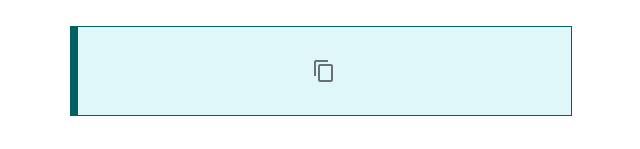
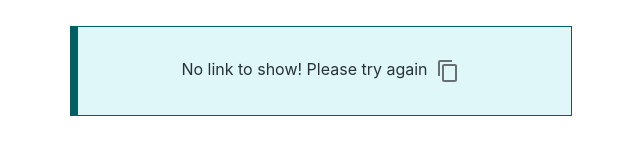
Before and after one commit to VirajPatidar/easy-share-frontend, a React (Create React App) app: page /file-link in a window 1280 px wide. Shown: the part 252-401 px from the top of the page, without its empty margins (319-959 px from the left). Built offline with nearby package versions, Linux system fonts and the light colour scheme.

Commit message:
minor fixes

```diff
--- a/src/atoms.js
+++ b/src/atoms.js
@@ -18,7 +18,7 @@ const localStorageEffect = key => ({setSelf, onSet}) => {
 export const fileLink = atom({
     key: "fileLink",
     default: "",
-    effects_UNSTABLE: [
-        localStorageEffect('results'),
-    ]
+    // effects_UNSTABLE: [
+    //     localStorageEffect('results'),
+    // ]
 });
--- a/src/components/getFile.js
+++ b/src/components/getFile.js
@@ -73,7 +73,9 @@ const GetFile = () => {
             <Grid container justifyContent="center" alignItems="center">
                 <Grid item xs={12} sx={{ textAlign: 'center' }}>
                     <Box mt={6}>
-                        <img src={logo} alt="logo" style={{ width: '220px' }} />
+                        <Link href="/">
+                            <img src={logo} alt="logo" style={{ width: '220px' }} />
+                        </Link>
                     </Box>
                     <Box mt={6} px={2}>
                         <Typography variant='h6' gutterBottom>
@@ -84,7 +86,7 @@ const GetFile = () => {
                 <Grid item xs={12} sm={8} md={5} p={2} sx={{ textAlign: "center" }}>
                     <Box p={3} sx={{ maxWidth: "800px", backgroundColor: "#e0f7fa", border: "1px solid", borderColor: "#006064", borderLeftWidth: "8px", borderLeftStyle: "solid" }}>
                         <Link href={fl} target="_blank" rel="noopener noreferrer" underline="hover">
-                            {fl}
+                            {fl ? fl : "No link to show! Please try again"}
                         </Link>
                         <ClickAwayListener onClickAway={handleTooltipClose}>
                             <Tooltip
--- a/src/components/home.js
+++ b/src/components/home.js
@@ -47,12 +47,12 @@ const Home = () => {
             setFileError(true);
             alert("Please select a file!");
         }
-        else if(file.length > 1){
+        else if (file.length > 1) {
             submit = false;
             alert("Only one file can be shared at a time!");
             setFileError(true);
         }
-        else if(file[0].size > (20*1000000)){
+        else if (file[0].size > (20 * 1000000)) {
             submit = false;
             setFileError(true);
             alert("Maximum file size is 20 mb");
@@ -87,7 +87,9 @@ const Home = () => {
             <Grid container justifyContent="center" alignItems="center">
                 <Grid item xs={12} sx={{ textAlign: 'center' }}>
                     <Box mt={6}>
-                        <img src={logo} alt="logo" style={{ width: '220px' }} />
+                        <Link href="/">
+                            <img src={logo} alt="logo" style={{ width: '220px' }} />
+                        </Link>
                     </Box>
                     <Box mt={6} fontSize="h6.fontSize" fontWeight={400} fontFamily="Monospace">
                         <Link href="https://github.com/VirajPatidar/easy-share-frontend" color="inherit" target="_blank" rel="noopener" underline="hover">
@@ -133,7 +135,7 @@ const Home = () => {
                     </Box>
                 </Grid>
             </Grid>
-            <GithubCorner href="https://github.com/VirajPatidar" target="_blank" rel="noopener noreferrer"/>
+            <GithubCorner href="https://github.com/VirajPatidar" target="_blank" rel="noopener noreferrer" />
         </>
     );
 }
```
